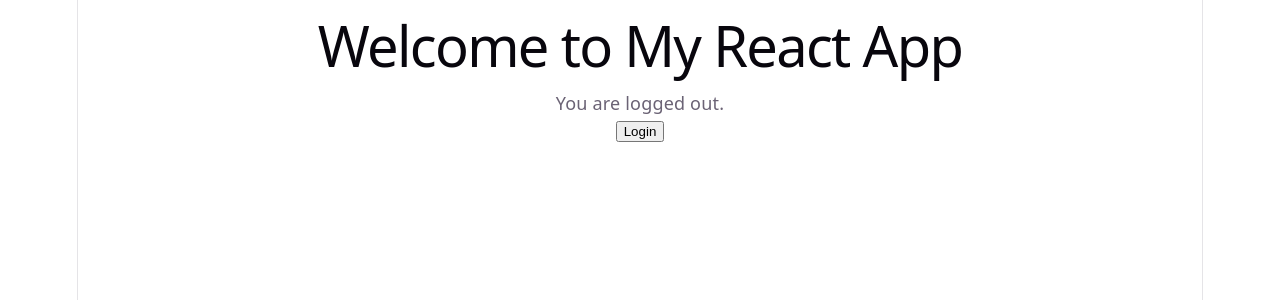
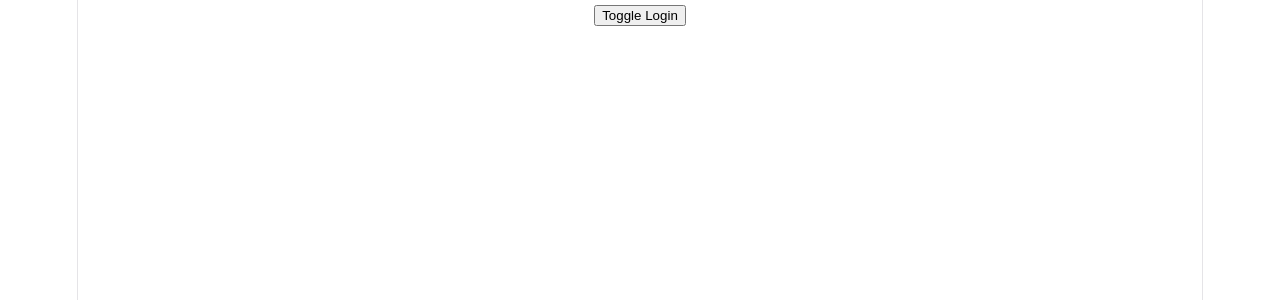
Before and after one commit to abhicism/react-codes, a React (Vite) app: page / in a window 1280 px wide. Shown: the top 300 px of the page. Built offline with nearby package versions, Linux system fonts and the light colour scheme.

Commit message:
feat: add login toggle with conditional welcome message

```diff
--- a/src/App.tsx
+++ b/src/App.tsx
@@ -1,34 +1,22 @@
-import {useState} from 'react';
+import { useState } from "react";
 
 function App() {
-    //state variable to track login status
+    // Track whether the user is currently logged in.
     const [isLoggedIn, setIsLoggedIn] = useState(false);
-    //function to toggle login/logout state
-    function toggleLogin() {
-        setIsLoggedIn(!isLoggedIn);
-    }
+
     return (
         <div>
-            <h1>Welcome to My React App</h1>
-            <p>{isLoggedIn ? 'You are logged in.' : 'You are logged out.'}</p>
-            <button onClick={toggleLogin}>
-                {isLoggedIn ? 'Logout' : 'Login'}
+            <button
+                onClick={() => setIsLoggedIn(!isLoggedIn)}
+            >
+                Toggle Login
             </button>
+
+            {isLoggedIn && (
+                <h1>Welcome back!</h1>
+            )}
         </div>
     );
 }
 
-/*
-<button onClick={toggleLogin}> creates a button ,
-onclick attribute is used to specify the function to be called when the button is clicked.
-
-{isLoggedIn ? "Logout" : "Login"}
-This is a ternary operator inside JSX.
-
-{isLoggedIn ? "You are logged in." : "You are logged out."}
-
-
-*/
-
-
 export default App;
```
